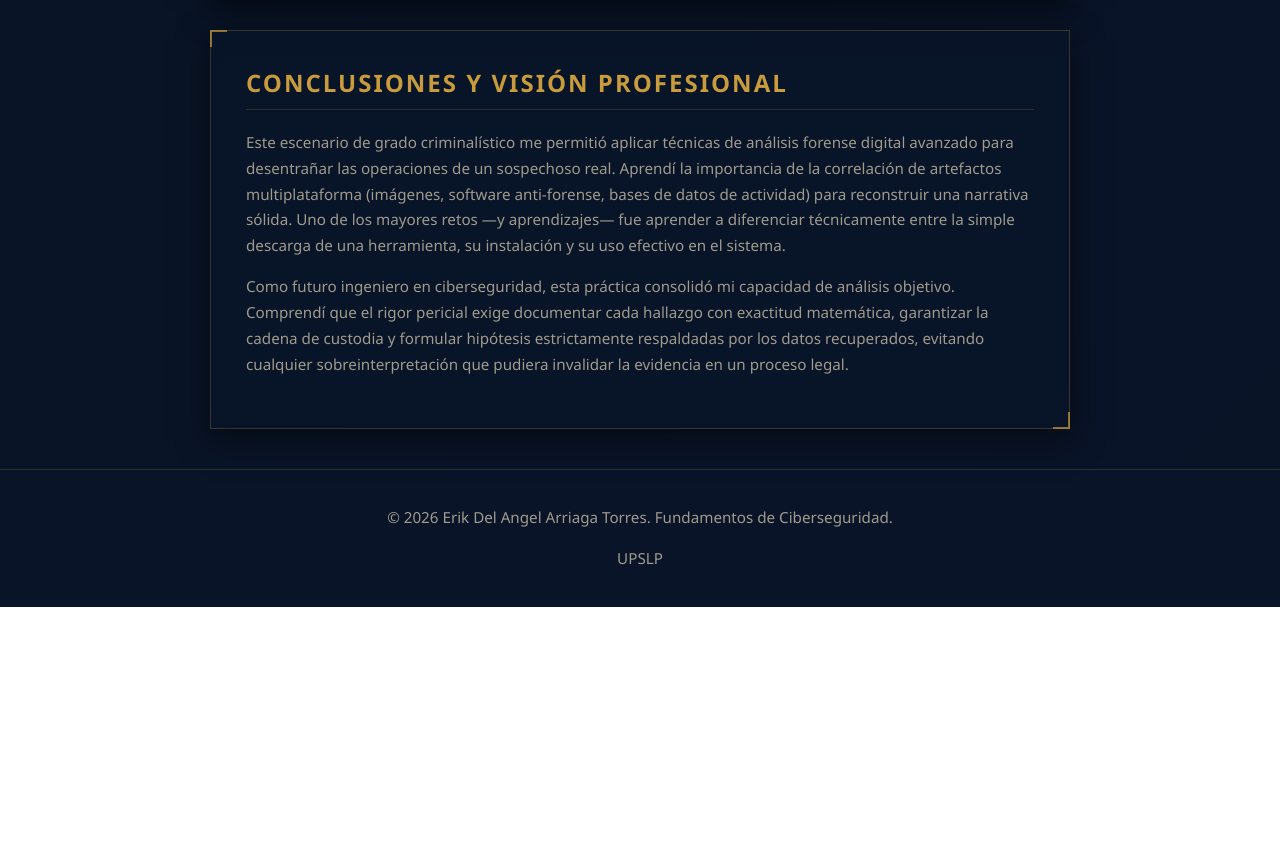
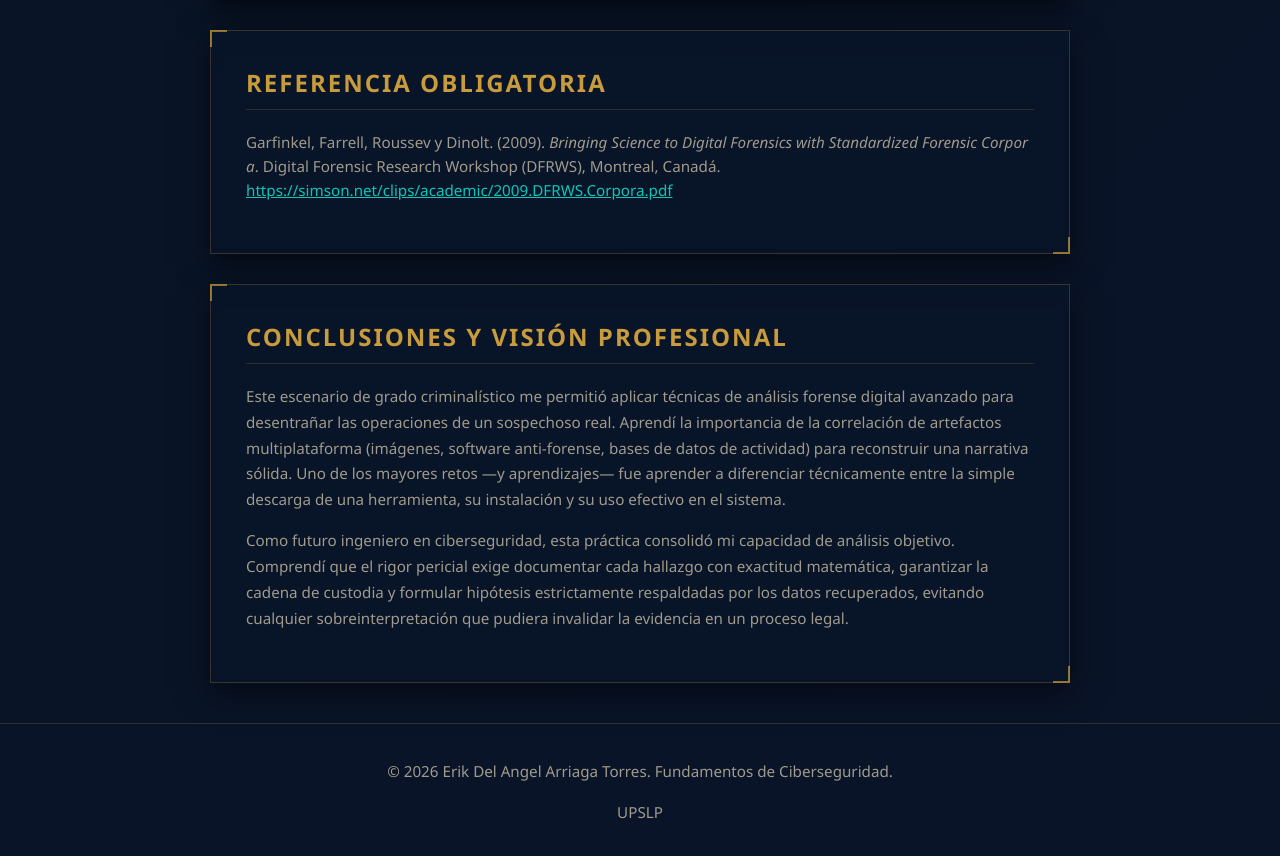
Before and after one commit to ErikArriagaT/ErikArriagaT.github.io, a plain HTML site: page proyecto3.html in a window 1280 px wide. Shown: the part 2156-3012 px from the top of the page. Before the commit the page ends 2763 px from the top, so only its background shows below. Drawn offline with Linux system fonts and the light colour scheme.

Commit message:
proyecto 3

```diff
--- a/proyecto3.html
+++ b/proyecto3.html
@@ -77,6 +77,16 @@
         </section>
 
         <section>
+            <h2>Referencia Obligatoria</h2>
+            <p style="word-break: break-all; line-height: 1.6;">
+                Garfinkel, Farrell, Roussev y Dinolt. (2009). <em>Bringing Science to Digital Forensics with Standardized Forensic Corpora</em>. Digital Forensic Research Workshop (DFRWS), Montreal, Canadá.<br>
+                <a href="https://simson.net/clips/academic/2009.DFRWS.Corpora.pdf" target="_blank" style="color: var(--cyan-glow); text-decoration: underline;">
+                    https://simson.net/clips/academic/2009.DFRWS.Corpora.pdf
+                </a>
+            </p>
+        </section>
+
+        <section>
             <h2>Conclusiones y Visión Profesional</h2>
             <p>Este escenario de grado criminalístico me permitió aplicar técnicas de análisis forense digital avanzado para desentrañar las operaciones de un sospechoso real. Aprendí la importancia de la correlación de artefactos multiplataforma (imágenes, software anti-forense, bases de datos de actividad) para reconstruir una narrativa sólida. Uno de los mayores retos —y aprendizajes— fue aprender a diferenciar técnicamente entre la simple descarga de una herramienta, su instalación y su uso efectivo en el sistema.</p>
             <p>Como futuro ingeniero en ciberseguridad, esta práctica consolidó mi capacidad de análisis objetivo. Comprendí que el rigor pericial exige documentar cada hallazgo con exactitud matemática, garantizar la cadena de custodia y formular hipótesis estrictamente respaldadas por los datos recuperados, evitando cualquier sobreinterpretación que pudiera invalidar la evidencia en un proceso legal.</p>
```
